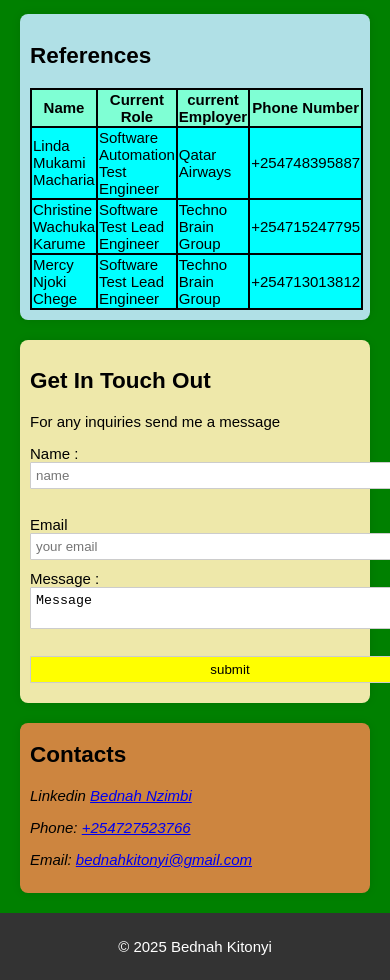
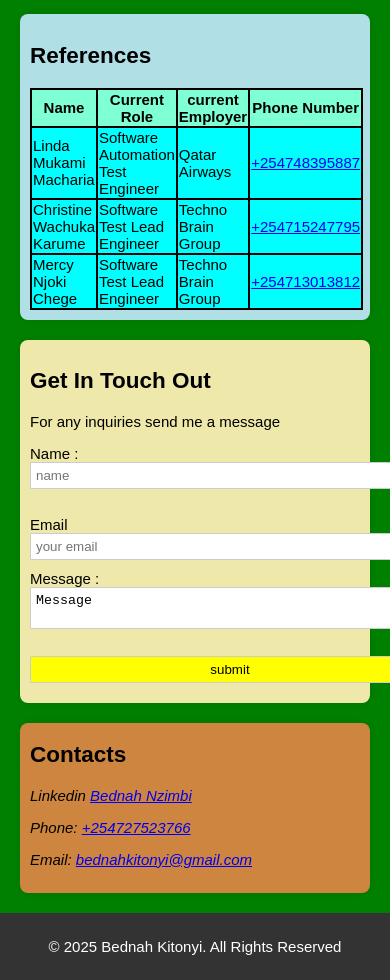
Before and after one commit to bednahkitonyi/bednahkitonyi.github.io, a plain HTML site: page index.html in a window 390 px wide. Shown: the part 2320-3300 px from the top of the page. Drawn offline with Linux system fonts and the light colour scheme.

Commit message:
updated the copy content and also made changes to the the phone numbers

```diff
--- a/index.html
+++ b/index.html
@@ -102,20 +102,20 @@
                     <td>Linda Mukami Macharia</td>
                     <td>Software Automation Test Engineer</td>
                     <td>Qatar Airways</td>
-                    <td>+254748395887 </td>
+                    <td><a href="tel:+254748395887">+254748395887</td>
                 </tr>
                 <tr>
                     <td>Christine Wachuka Karume </td>
                     <td>Software Test Lead Engineer</td>
                     <td>Techno Brain Group</td>
-                    <td>+254715247795 </td>
+                    <td><a href="tel:+254715247795">+254715247795</a> </td>
 
                 </tr>
                 <tr>
                     <td>Mercy Njoki Chege </td>
                     <td>Software Test Lead Engineer</td>
                     <td>Techno Brain Group</td>
-                    <td>+254713013812</td>
+                    <td><a href="tel: +254713013812">+254713013812</a></td>
 
                 </tr>
             </table>
@@ -147,7 +147,7 @@
     </section>
 
     <footer>
-        <p>&copy; 2025 Bednah Kitonyi</p>
+        <p>&copy; 2025 Bednah Kitonyi. All Rights Reserved </p>
     </footer>
 </body>
 </html>
```
